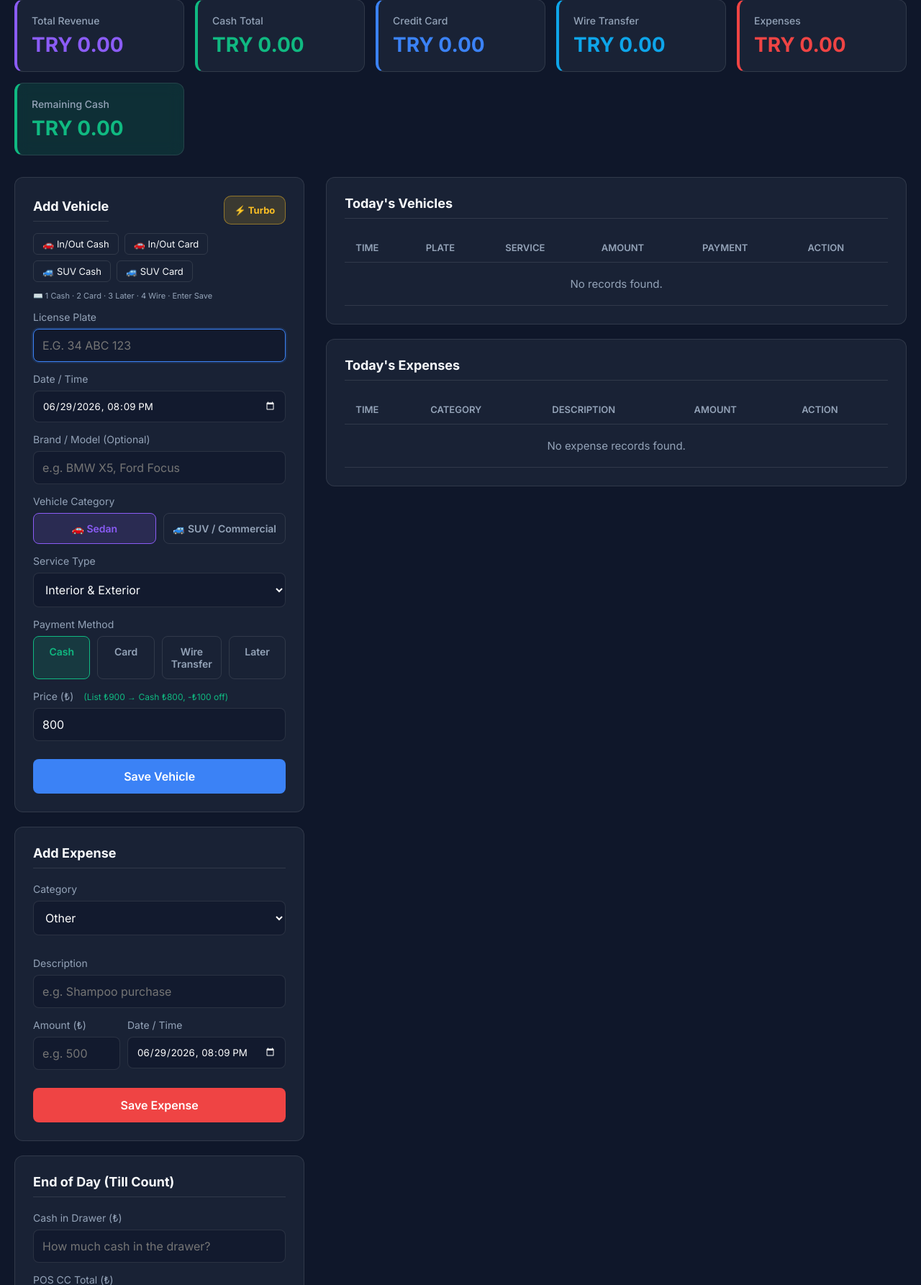
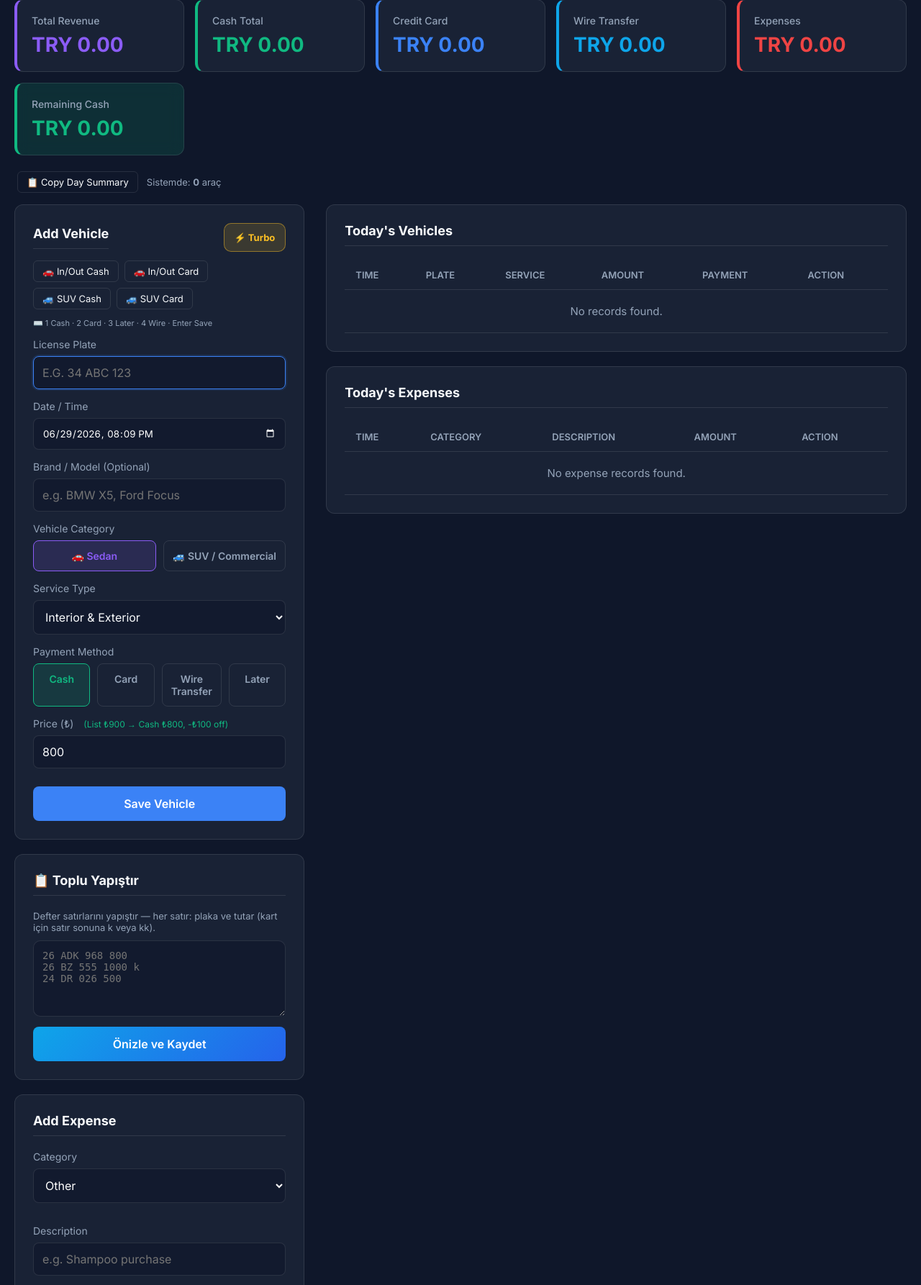
Before and after one commit to Crowned26/carwash, a Flask app: page / in a window 1280 px wide. Shown: the part 195-1981 px from the top of the page at 72% size. Run offline with Flask 3, Linux system fonts and the light colour scheme; the visitor is signed in with stand-in values (Sample User, id 1); data comes from the database, SQL or seed files in the repository; data that the repository does not hold is empty.

Commit message:
Add bulk paste, day summary copy, close-day check, loyalty badge, and PWA install.
Co-authored-by: Cursor <cursoragent@cursor.com>

```diff
--- a/app.py
+++ b/app.py
@@ -800,7 +800,32 @@ def import_ledger_rows():
 
     conn.commit()
     conn.close()
-    return jsonify({'success': True, 'imported': imported, 'skipped': skipped, 'errors': errors})
+    return jsonify({'success': True, 'rows': rows, 'errors': errors})
+
+
+@app.route('/api/parse_bulk_paste', methods=['POST'])
+@login_required
+def parse_bulk_paste():
+    d = request.json or {}
+    text = (d.get('text') or '').strip()
+    branch = d.get('branch', 'Şube 1')
+    photo_date = d.get('photo_date', datetime.datetime.now().strftime('%Y-%m-%d'))
+    if not text:
+        return jsonify({'error': 'Yapıştırılacak metin boş!'}), 400
+
+    rows = ledger_ocr.parse_ocr_text(text)
+    conn = get_db_connection()
+    ts, te = f'{photo_date} 00:00:00', f'{photo_date} 23:59:59'
+    existing = {
+        r['plate'] for r in conn.execute(
+            'SELECT DISTINCT plate FROM vehicles WHERE branch=? AND created_at>=? AND created_at<=?',
+            (branch, ts, te),
+        ).fetchall()
+    }
+    conn.close()
+    for row in rows:
+        row['already_today'] = row['plate'] in existing
+    return jsonify({'success': True, 'rows': rows})
 
 
 # ── Dashboard Data ──
@@ -1016,6 +1041,14 @@ def print_report():
     )
 
 
+@app.route('/sw.js')
+def service_worker():
+    return send_file(
+        os.path.join(app.root_path, 'static', 'sw.js'),
+        mimetype='application/javascript',
+    )
+
+
 @app.route('/health')
 def health():
     return jsonify({'status': 'ok'}), 200
--- a/static/css/style.css
+++ b/static/css/style.css
@@ -1084,3 +1084,87 @@ img.zoomed {
     border: 1px solid rgba(251, 191, 36, 0.35);
     font-size: 16px;
 }
+
+.summary-actions {
+    display: flex;
+    flex-wrap: wrap;
+    align-items: center;
+    gap: 12px;
+    margin: -8px 0 16px;
+    padding: 0 4px;
+}
+
+.summary-count-hint {
+    font-size: 13px;
+    color: var(--text-muted);
+}
+
+.bulk-paste-text {
+    width: 100%;
+    padding: 12px;
+    border-radius: 10px;
+    background: rgba(15, 23, 42, 0.6);
+    color: white;
+    border: 1px solid var(--border-color);
+    font-family: ui-monospace, monospace;
+    font-size: 14px;
+    resize: vertical;
+    min-height: 100px;
+}
+
+.day-close-hint {
+    font-size: 13px;
+    color: var(--text-muted);
+    margin: 0 0 12px;
+}
+
+.turbo-loyalty {
+    margin-top: 10px;
+    padding: 10px 12px;
+    border-radius: 10px;
+    font-size: 14px;
+    font-weight: 700;
+    text-align: center;
+}
+
+.turbo-loyalty-new {
+    background: rgba(59, 130, 246, 0.15);
+    color: #93c5fd;
+    border: 1px solid rgba(59, 130, 246, 0.35);
+}
+
+.turbo-loyalty-return {
+    background: rgba(245, 158, 11, 0.15);
+    color: #fbbf24;
+    border: 1px solid rgba(245, 158, 11, 0.4);
+}
+
+.pwa-install-banner {
+    display: flex;
+    align-items: center;
+    justify-content: space-between;
+    gap: 12px;
+    margin-bottom: 12px;
+    padding: 12px 14px;
+    border-radius: 12px;
+    background: rgba(37, 99, 235, 0.15);
+    border: 1px solid rgba(59, 130, 246, 0.4);
+}
+
+.pwa-install-text {
+    display: flex;
+    flex-direction: column;
+    gap: 4px;
+    font-size: 13px;
+}
+
+.pwa-install-text strong {
+    color: #93c5fd;
+}
+
+.pwa-install-actions {
+    display: flex;
+    align-items: center;
+    gap: 8px;
+    flex-shrink: 0;
+}
--- a/static/js/lang.js
+++ b/static/js/lang.js
@@ -36,6 +36,19 @@ const dictionary = {
     "1 Nakit · 2 Kart · Enter Kaydet": "1 Cash · 2 Card · Enter Save",
     "Nakit/Kart seç, plaka yaz, Kaydet": "Pick Cash/Card, enter plate, Save",
     "(isteğe bağlı)": "(optional)",
+    "📋 Gün Özetini Kopyala": "📋 Copy Day Summary",
+    "📋 Gün özeti panoya kopyalandı!": "📋 Day summary copied!",
+    "Kopyalama başarısız": "Copy failed",
+    "Veri yükleniyor, tekrar dene.": "Data loading, try again.",
+    "Araç": "Vehicles",
+    "yıkama": "wash",
+    "sadık müşteri": "loyal customer",
+    "Yapıştırılacak metin yok!": "Nothing to paste!",
+    "📋 Toplu Yapıştır — Onayla": "📋 Bulk Paste — Confirm",
+    "Satır okunamadı. Her satırda plaka ve tutar olsun.": "Could not parse lines. Each line needs plate and amount.",
+    "Uyarı: Sistemde {sys} araç, defterde {defter} yazdın. Yine de günü kapatmak istiyor musun?": "Warning: System has {sys} vehicles, notebook has {defter}. Close day anyway?",
+    "Uygulamayı ana ekrana ekleyebilirsin.": "You can add the app to your home screen.",
+    "Safari: Paylaş → Ana Ekrana Ekle": "Safari: Share → Add to Home Screen",
     "Gider Ekle": "Add Expense",
     "Kategori": "Category",
     "Açıklama": "Description",
--- a/static/js/script.js
+++ b/static/js/script.js
@@ -11,6 +11,7 @@ const formatTime = (d) => new Date(d).toLocaleTimeString(getLocale(),{hour:'2-di
 let currentBranch = localStorage.getItem('branch') || 'Şube 1';
 let currentSystemData = { remaining_cash:0, total_cc:0 };
 let cachedVehicles = [];
+let lastSummaryData = null;
 let cashDiscount = 100;
 window.cashDiscount = cashDiscount;
 let plateTodayCount = 0;
@@ -132,6 +133,60 @@ const formatPlateValue = (raw) => {
     return [m[1], m[2], m[3]].filter(Boolean).join(' ');
 };
 
+const updateLoyaltyDisplay = (visitCount, isNew) => {
+    const badge = document.getElementById('loyalty-badge');
+    const turboLoyalty = document.getElementById('turbo-loyalty');
+    if (isNew || visitCount === 0) {
+        if (badge) badge.innerText = t('🌟 Yeni Müşteri');
+        if (turboLoyalty) {
+            turboLoyalty.style.display = turboMode ? 'block' : 'none';
+            turboLoyalty.className = 'turbo-loyalty turbo-loyalty-new';
+            turboLoyalty.textContent = t('🌟 Yeni müşteri');
+        }
+    } else {
+        const n = visitCount + 1;
+        if (badge) badge.innerText = tVisit(n);
+        if (turboLoyalty && turboMode) {
+            turboLoyalty.style.display = 'block';
+            turboLoyalty.className = 'turbo-loyalty turbo-loyalty-return';
+            turboLoyalty.textContent = `⭐ ${n}. ${t('yıkama')} — ${t('sadık müşteri')}`;
+        } else if (turboLoyalty) {
+            turboLoyalty.style.display = 'none';
+        }
+    }
+};
+
+const updateSystemVehicleCount = (n) => {
+    ['system-vehicle-count', 'system-vehicle-count-2'].forEach(id => {
+        const el = document.getElementById(id);
+        if (el) el.textContent = String(n);
+    });
+};
+
+const fmtTlPlain = (n) => `${Math.round(Number(n) || 0)} TL`;
+
+window.copyDaySummary = async () => {
+    if (!lastSummaryData) { showToast(t('Veri yükleniyor, tekrar dene.'), 'error'); return; }
+    const d = filterDateInput.value || todayStr;
+    const s = lastSummaryData;
+    const text = [
+        `WashTrack — ${d}`,
+        `${t('Araç')}: ${cachedVehicles.length}`,
+        `${t('Nakit Toplam')}: ${fmtTlPlain(s.total_cash)}`,
+        `${t('Kredi Kartı')}: ${fmtTlPlain(s.total_cc)}`,
+        `${t('Havale')}: ${fmtTlPlain(s.total_havale)}`,
+        `${t('Toplam Ciro')}: ${fmtTlPlain(s.total_revenue)}`,
+        `${t('Giderler')}: ${fmtTlPlain(s.total_expenses)}`,
+        `${t('Kalan Nakit')}: ${fmtTlPlain(s.remaining_cash)}`,
+    ].join('\n');
+    try {
+        await navigator.clipboard.writeText(text);
+        showToast(t('📋 Gün özeti panoya kopyalandı!'));
+    } catch (e) {
+        showToast(t('Kopyalama başarısız'), 'error');
+    }
+};
+
 window.toggleTurboDetails = () => {
     turboDetailsOpen = !turboDetailsOpen;
     const extra = document.getElementById('vehicle-form-extra');
@@ -228,6 +283,8 @@ const resetVehicleFormAfterSave = (vd) => {
     document.getElementById('loyalty-badge').innerText = '';
     document.getElementById('duplicate-warning').style.display = 'none';
     document.getElementById('plate-history-link').style.display = 'none';
+    const turboLoyalty = document.getElementById('turbo-loyalty');
+    if (turboLoyalty) turboLoyalty.style.display = 'none';
     plateTodayCount = 0;
     setTimeout(updateSuggestedPrice, 50);
 };
@@ -427,15 +484,15 @@ const lookupPlate = async (plate) => {
         plateTodayCount = d.today_count || 0;
         plateIsNewCustomer = d.count === 0;
         if(d.count > 0) {
-            badge.innerText = d.count > 0 ? tVisit(d.count + 1) : t('🌟 Yeni Müşteri');
             histLink.style.display = 'inline';
             applyLastVisit(d.last);
             updateTurboBrandField(false);
+            updateLoyaltyDisplay(d.count, false);
         } else {
-            badge.innerText = t('🌟 Yeni Müşteri');
             histLink.style.display = 'none';
             document.getElementById('brand-model').value = '';
             updateTurboBrandField(true);
+            updateLoyaltyDisplay(0, true);
         }
         dup.style.display = plateTodayCount > 0 ? 'block' : 'none';
     } catch(e) {}
@@ -470,6 +527,8 @@ const refreshDashboard = async () => {
         const res = await fetch(`/api/dashboard_data?date=${selectedDate}&branch=${encodeURIComponent(currentBranch)}`);
         const data = await res.json();
         cachedVehicles = data.vehicles;
+        lastSummaryData = data.summary;
+        updateSystemVehicleCount(data.vehicles.length);
         document.getElementById('val-total-rev').innerText = formatCurrency(data.summary.total_revenue);
         document.getElementById('val-total-cash').innerText = formatCurrency(data.summary.total_cash);
         document.getElementById('val-total-cc').innerText = formatCurrency(data.summary.total_cc);
@@ -584,6 +643,8 @@ plateInput.addEventListener('input', (e) => {
     document.getElementById('loyalty-badge').innerText = '';
     document.getElementById('duplicate-warning').style.display = 'none';
     document.getElementById('plate-history-link').style.display = 'none';
+    const turboLoyalty = document.getElementById('turbo-loyalty');
+    if (turboLoyalty) turboLoyalty.style.display = 'none';
     plateTodayCount = 0;
     plateIsNewCustomer = false;
     updateTurboBrandField(false);
@@ -679,6 +740,17 @@ window.calculateReconciliation = () => {
 };
 
 window.closeDay = async () => {
+    const sysCount = cachedVehicles.length;
+    const defterEl = document.getElementById('defter-vehicle-count');
+    const defterRaw = defterEl ? defterEl.value.trim() : '';
+    if (defterRaw !== '') {
+        const defterCount = parseInt(defterRaw, 10);
+        if (!Number.isNaN(defterCount) && defterCount !== sysCount) {
+            const msg = t('Uyarı: Sistemde {sys} araç, defterde {defter} yazdın. Yine de günü kapatmak istiyor musun?')
+                .replace('{sys}', sysCount).replace('{defter}', defterCount);
+            if (!confirm(msg)) return;
+        }
+    }
     if(!confirm(t('DİKKAT! Bu günü kapattığınızda artık bu tarihe geçmişe dönük işlem (Ekleme/Silme/Düzenleme) yapamayacaksınız. Onaylıyor musunuz?'))) return;
     try {
         const d = filterDateInput.value || todayStr;
@@ -804,24 +876,62 @@ const openLedgerImportModal = (data) => {
         ...r,
         skip: !!r.already_today,
     }));
+    const title = document.getElementById('ledger-import-title');
+    if (title) title.textContent = data.source === 'bulk' ? t('📋 Toplu Yapıştır — Onayla') : t('📋 Defter Okuma — Onayla');
     const prev = document.getElementById('ledger-import-preview');
-    if (prev && ledgerImportFilename) prev.src = `/static/uploads/${ledgerImportFilename}`;
+    if (prev) {
+        if (ledgerImportFilename) {
+            prev.src = `/static/uploads/${ledgerImportFilename}`;
+            prev.style.display = '';
+        } else {
+            prev.removeAttribute('src');
+            prev.style.display = 'none';
+        }
+    }
     const warn = document.getElementById('ledger-import-warn');
     if (warn) {
-        if (!data.ocr_available || data.ocr_error) {
+        if (data.source !== 'bulk' && (!data.ocr_available || data.ocr_error)) {
             warn.style.display = 'block';
             warn.textContent = t(data.ocr_error) || t('Tesseract kurulu değil');
         } else if (!ledgerImportRows.length) {
             warn.style.display = 'block';
-            warn.textContent = t('Okunan kayıt yok. Satır ekleyebilir veya fotoğrafı yeniden çekebilirsin.');
+            warn.textContent = data.source === 'bulk'
+                ? t('Satır okunamadı. Her satırda plaka ve tutar olsun.')
+                : t('Okunan kayıt yok. Satır ekleyebilir veya fotoğrafı yeniden çekebilirsin.');
         } else warn.style.display = 'none';
     }
+    if (!ledgerImportRows.length) addLedgerImportRow();
     renderLedgerImportTable();
     document.getElementById('ledger-import-modal').style.display = 'flex';
 };
 window.closeLedgerImportModal = () => {
     document.getElementById('ledger-import-modal').style.display = 'none';
     ledgerImportRows = [];
+    const prev = document.getElementById('ledger-import-preview');
+    if (prev) prev.style.display = '';
+};
+
+window.scanBulkPaste = async () => {
+    const ta = document.getElementById('bulk-paste-text');
+    const text = ta ? ta.value.trim() : '';
+    if (!text) { showToast(t('Yapıştırılacak metin yok!'), 'error'); return; }
+    try {
+        const r = await fetch('/api/parse_bulk_paste', {
+            method: 'POST',
+            headers: { 'Content-Type': 'application/json' },
+            body: JSON.stringify({
+                text,
+                branch: currentBranch,
+                photo_date: filterDateInput.value || todayStr,
+            }),
+        });
+        const d = await r.json();
+        if (!r.ok) { showToast(t(d.error) || t('Hata!'), 'error'); return; }
+        openLedgerImportModal({ ...d, source: 'bulk' });
+        if (ta) ta.value = '';
+    } catch (e) {
+        showToast(t('Hata!'), 'error');
+    }
 };
 
 window.scanLedger = async () => {
--- a/templates/includes/head_meta.html
+++ b/templates/includes/head_meta.html
@@ -10,5 +10,5 @@
 <link rel="manifest" href="{{ url_for('static', filename='manifest.json') }}">
 <link rel="apple-touch-icon" href="{{ url_for('static', filename='icons/app-icon.svg') }}">
 <link href="https://fonts.googleapis.com/css2?family=Inter:wght@300;400;500;600;700&display=swap" rel="stylesheet">
-<link rel="stylesheet" href="{{ url_for('static', filename='css/style.css') }}?v=18">
+<link rel="stylesheet" href="{{ url_for('static', filename='css/style.css') }}?v=19">
 <script src="{{ url_for('static', filename='js/platform.js') }}?v=1"></script>
--- a/templates/index.html
+++ b/templates/index.html
@@ -7,6 +7,16 @@
 </head>
 <body>
     <div class="app-container">
+        <div id="pwa-install-banner" class="pwa-install-banner" style="display:none;">
+            <div class="pwa-install-text">
+                <strong>📲 Ana Ekrana Ekle</strong>
+                <span id="pwa-install-hint"></span>
+            </div>
+            <div class="pwa-install-actions">
+                <button type="button" id="btn-pwa-install" class="btn-submit" onclick="installPwa()" style="width:auto;padding:8px 14px;margin:0;font-size:13px;">Yükle</button>
+                <button type="button" id="btn-pwa-dismiss" class="btn-date" style="min-height:36px;">×</button>
+            </div>
+        </div>
         <header class="header">
             <div class="header-top">
                 <div class="logo" id="app-logo">WashTrack</div>
@@ -50,6 +60,10 @@
             <div class="summary-card expense"><div class="card-title">Giderler</div><div class="card-value" id="val-total-exp">₺0</div></div>
             <div class="summary-card remaining-cash"><div class="card-title">Kalan Nakit</div><div class="card-value" id="val-rem-cash">₺0</div></div>
         </section>
+        <div class="summary-actions">
+            <button type="button" class="btn-date" onclick="copyDaySummary()">📋 Gün Özetini Kopyala</button>
+            <span id="system-vehicle-count-label" class="summary-count-hint">Sistemde: <strong id="system-vehicle-count">0</strong> araç</span>
+        </div>
 
         <div class="main-content">
             <div class="forms-column">
@@ -97,6 +111,7 @@
                                 <input type="text" id="plate" list="plate-suggestions" placeholder="Örn: 34 ABC 123" required autocomplete="off" autocapitalize="characters" inputmode="text" style="text-transform: uppercase;">
                                 <datalist id="plate-suggestions"></datalist>
                                 <div id="duplicate-warning" style="display:none;color:var(--color-expense);font-size:12px;font-weight:600;margin-top:6px;">⚠️ Bu plaka bugün zaten kayıtlı!</div>
+                                <div id="turbo-loyalty" class="turbo-loyalty" style="display:none;"></div>
                                 <div id="recent-plates-wrap" class="recent-plates-wrap" style="display:none;">
                                     <div class="recent-plates-label">Son Plakalar</div>
                                     <div id="recent-plates" class="recent-plates"></div>
@@ -159,6 +174,13 @@
                         <button type="submit" class="btn-submit" id="btn-vehicle-submit">Aracı Kaydet</button>
                     </form>
                 </div>
+                <!-- Bulk Paste -->
+                <div class="glass-panel mt-4">
+                    <h2>📋 Toplu Yapıştır</h2>
+                    <p style="color:var(--text-muted);font-size:13px;margin-bottom:10px;">Defter satırlarını yapıştır — her satır: plaka ve tutar (kart için satır sonuna k veya kk).</p>
+                    <textarea id="bulk-paste-text" class="bulk-paste-text" rows="5" placeholder="26 ADK 968 800&#10;26 BZ 555 1000 k&#10;24 DR 026 500"></textarea>
+                    <button type="button" class="btn-submit" onclick="scanBulkPaste()" style="margin-top:10px;background:linear-gradient(135deg,#0ea5e9,#2563eb);">Önizle ve Kaydet</button>
+                </div>
                 <!-- Add Expense -->
                 <div class="glass-panel mt-4">
                     <h2>Gider Ekle</h2>
@@ -194,6 +216,8 @@
                 <!-- Reconciliation -->
                 <div class="glass-panel mt-4 z-report-panel" id="z-report-box">
                     <h2>Gün Sonu (Kasa Sayımı)</h2>
+                    <p class="day-close-hint">Sistemde bugün <strong id="system-vehicle-count-2">0</strong> araç kayıtlı.</p>
+                    <div class="form-group"><label>Defterde kaç araç? <span style="font-weight:400;color:var(--text-muted);">(isteğe bağlı)</span></label><input type="number" id="defter-vehicle-count" placeholder="Örn: 11" min="0"></div>
                     <div class="form-group"><label>Çekmecedeki Nakit (₺)</label><input type="number" id="real-cash" placeholder="Kasada ne kadar nakit var?" min="0"></div>
                     <div class="form-group"><label>Z Raporu KK Toplamı (₺)</label><input type="number" id="real-cc" placeholder="POS gün sonu rakamı" min="0"></div>
                     <div style="display:flex; gap:10px; margin-top:10px;">
@@ -263,7 +287,7 @@
     <!-- Ledger OCR Import Modal -->
     <div id="ledger-import-modal" class="modal" style="display:none;">
         <div class="modal-content glass-panel" style="width:min(960px,96vw);max-height:90vh;overflow-y:auto;">
-            <h2>📋 Defter Okuma — Onayla</h2>
+            <h2 id="ledger-import-title">📋 Defter Okuma — Onayla</h2>
             <p id="ledger-import-hint" style="color:var(--text-muted);font-size:13px;margin-bottom:12px;">Okunan kayıtları kontrol et, yanlışları düzelt, sonra kaydet.</p>
             <div id="ledger-import-warn" style="display:none;color:var(--color-expense);font-size:13px;margin-bottom:10px;font-weight:600;"></div>
             <div style="display:flex;gap:16px;flex-wrap:wrap;margin-bottom:12px;">
@@ -399,6 +423,7 @@
         </div>
     </div>
 
-    <script src="{{ url_for('static', filename='js/script.js') }}?v=25"></script>
+    <script src="{{ url_for('static', filename='js/script.js') }}?v=26"></script>
+    <script src="{{ url_for('static', filename='js/pwa-install.js') }}?v=1"></script>
 </body>
 </html>
```
Also changed, not shown: static/js/pwa-install.js (added, +52 -0 lines), static/sw.js (added, +7 -0 lines), static/manifest.json.
